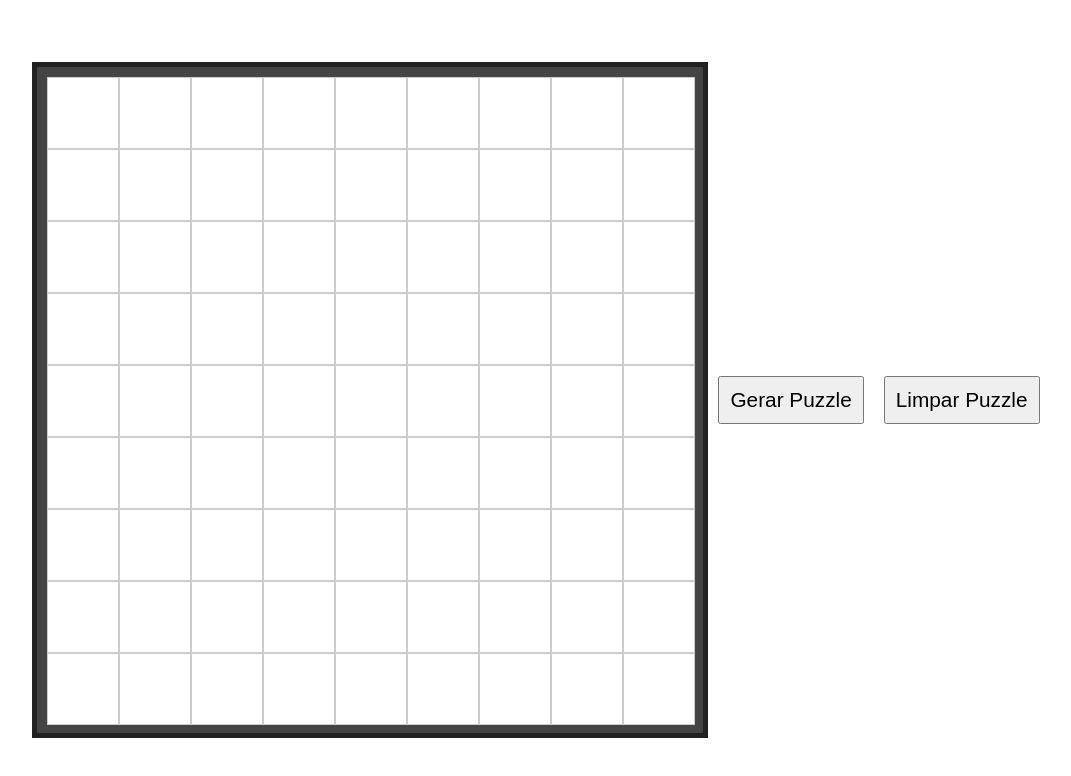
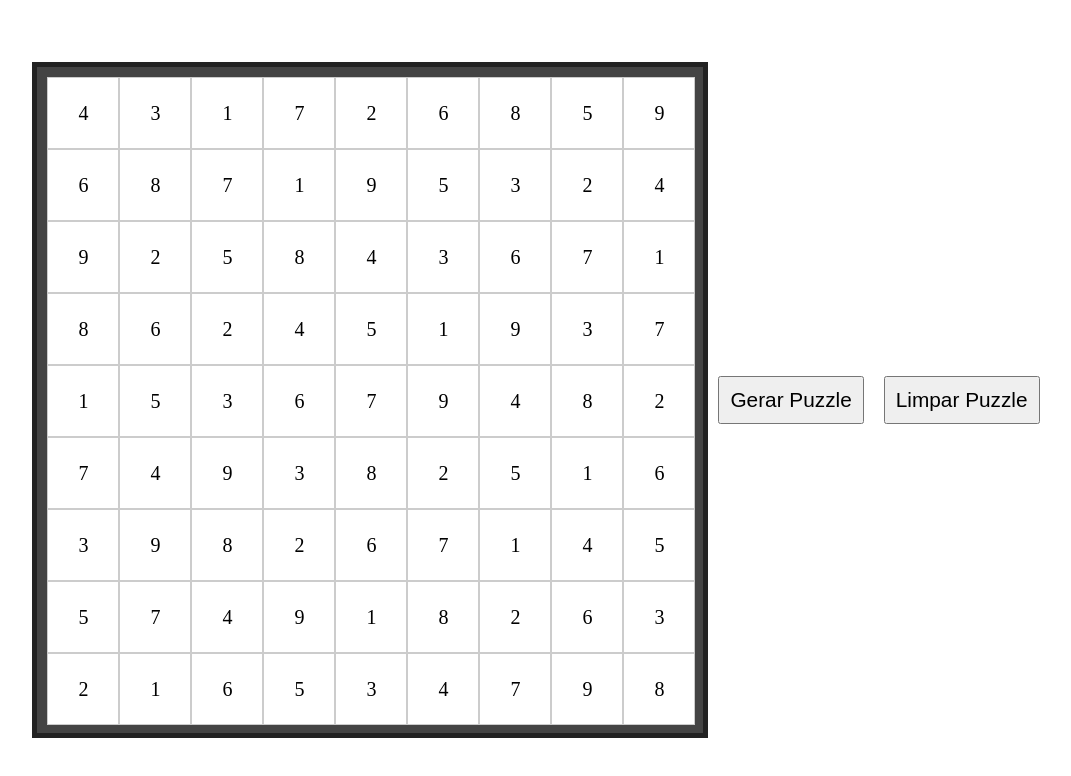
Before and after one commit to MatheusAG16/Sudoku, a plain HTML site: page index.html in a window 1280 px wide. Both pictures are taken after a click on the button "Gerar Puzzle". Shown: the whole page, without its empty margins (99-1170 px from the left). Drawn offline with Linux system fonts and the light colour scheme.

Commit message:
Renderizar Tabuleiro no HTML
Criação do método para renderizar os números do Sudoku no tabuleiro HTML

```diff
--- a/index.html
+++ b/index.html
@@ -4,14 +4,14 @@
     <meta charset="UTF-8">
     <meta name="viewport" content="width=device-width, initial-scale=1.0">
     <link rel="stylesheet" href="style.css">
+    <script src="script.js"></script>
     <title>Sudoku</title>
-    <script src="script.js"></script>
+
 </head>
 <body>
     <main>
         <div class="sudoku-board">
             <!--81 cell in 9x9 grid-->
-
             <!--Repetir a celular 81 vezes-->
         </div>
         <button class="btn" id="btn-gerar">Gerar Puzzle</button>
--- a/script.js
+++ b/script.js
@@ -15,6 +15,7 @@ document.addEventListener('DOMContentLoaded', function gerarTabuleiro(){
     //Verifica qual botão foi apertado para gerar ou limpar as células
     document.getElementById('btn-gerar').addEventListener('click', function() {
         let sudoku = gerarPuzzle()
+        renderizarTabuleiro(sudoku)
         imprimirTabuleiro(sudoku)
     })
     document.getElementById('btn-limpar').addEventListener('click', limparPuzzle)
@@ -77,9 +78,20 @@ function shuffle(array){
 }
 
 //mostra o sudoku no console
-function imprimirTabuleiro(board) {
+function imprimirTabuleiro(board){
     for (let row of board) {
         console.log(row.join(' '))
+    }
+}
+
+//Renderizar o tabuleiro no HTML
+function renderizarTabuleiro(board){
+    for(let r = 0; r < 9; r++){
+        for(let c = 0; c < 9; c++){
+            let celula = document.querySelector(`#cell-${r * 9 + c + 1}`)
+            console.log(board[r][c], celula)
+            celula.textContent = board[r][c] !== 0 ? board[r][c] : '';
+        }
     }
 }
 
```
